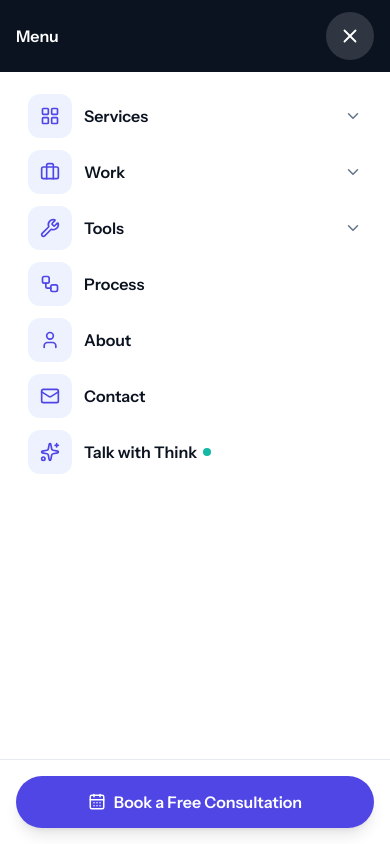
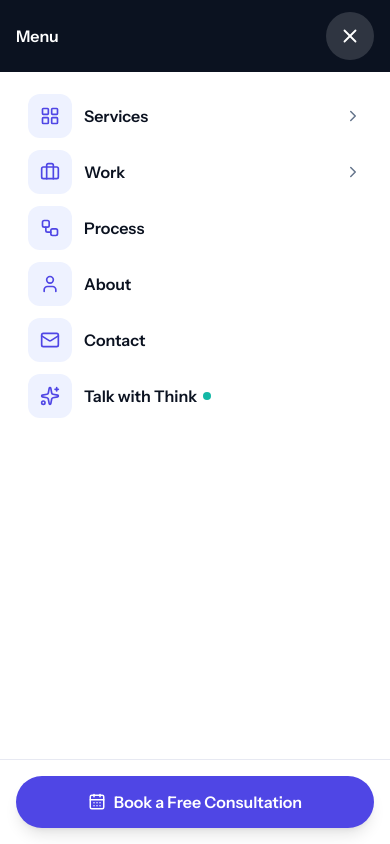
Before and after one commit to officialmuhammadusman/craft-think, a Next.js app: page /estimate in a window 390 px wide. Both pictures are taken after a click on the button "Open menu". Shown: the top 844 px of the page. Built offline with nearby package versions, Linux system fonts and the light colour scheme.

Commit message:
Phone drill-down drawer menu, remove Tools from header, consultation-led estimate with reduced amounts, View all services text

```diff
--- a/src/app/estimate/page.tsx
+++ b/src/app/estimate/page.tsx
@@ -4,15 +4,15 @@ import { SectionHeading } from "@/components/ui/SectionHeading";
 import { EstimateForm } from "@/components/forms/EstimateForm";
 import { CtaBand } from "@/components/ui/CtaBand";
 
-export const metadata: Metadata = { title: "Get an Estimate", description: "Get a rough, estimate-only range for your project cost and timeline — then book a free consultation for a firm quote." };
+export const metadata: Metadata = { title: "Get an Estimate", description: "Answer 3 quick questions, see a reduced indicative range — your firm estimate is given on your free consultation call." };
 
 export default function EstimatePage() {
   return (
     <>
       <section className="ct-section">
         <Container width="narrow">
-          <SectionHeading as="h1" eyebrow="Estimate" title="Get a Project Estimate" subtitle="Answer a few quick questions and get a rough range — no commitment, no fixed price promised here." />
-          <ol className="mt-10 grid gap-4 sm:grid-cols-3">{["1. Answer 3 quick questions","2. See a rough range + timeline","3. Book a free call for a firm quote"].map((s) => (<li key={s} className="rounded-[20px] border border-[#E7E9F2] bg-white px-5 py-4 text-base font-semibold shadow-sm">{s}</li>))}</ol>
+          <SectionHeading as="h1" eyebrow="Estimate" title="Get a Project Estimate" subtitle="Your firm estimate is given on your free consultation call. Answer a few quick questions first and see a reduced indicative range — no commitment, no fixed price promised here." />
+          <ol className="mt-10 grid gap-4 sm:grid-cols-3">{["1. Answer 3 quick questions","2. See a reduced indicative range","3. Get your firm estimate on a free call"].map((s) => (<li key={s} className="rounded-[20px] border border-[#E7E9F2] bg-white px-5 py-4 text-base font-semibold shadow-sm">{s}</li>))}</ol>
           <div className="mt-6"><EstimateForm /></div>
           <p className="mt-4 text-sm text-[#64748B]">Ranges are based on an analyst framework, not published fixed prices. Your firm quote is confirmed in writing after a free consultation.</p>
         </Container>
--- a/src/app/page.tsx
+++ b/src/app/page.tsx
@@ -127,7 +127,7 @@ export default function HomePage() {
               </Reveal>
             ))}
           </div>
-          <div className="mt-10 text-center"><Button href="/services" variant="secondary" size="lg" className="w-full sm:w-auto">View all 11 services →</Button></div>
+          <div className="mt-10 text-center"><Button href="/services" variant="secondary" size="lg" className="w-full sm:w-auto">View all services →</Button></div>
         </Container>
       </section>
 
--- a/src/components/layout/Header.tsx
+++ b/src/components/layout/Header.tsx
@@ -6,7 +6,7 @@
  * via a window event) and the solid indigo "Book a Free Consultation"
  * button, the only solid button in the bar.
  * Tier 2 (desktop only, left-aligned): Services ▾, Work ▾, Process,
- * About, Tools ▾. Each ▾ item opens a FULL-WIDTH mega-menu panel
+ * About. Each ▾ item opens a FULL-WIDTH mega-menu panel
  * below the header, page behind dimmed, NO X button on the panel.
  * Panel layout (GetYourGuide pattern): NARROW LEFT column of groups
  * (first group selected by default) + WIDE RIGHT grid of links.
@@ -18,10 +18,10 @@
  * (standard improvement). Active Tier 2 item is underlined indigo;
  * selected left group is marked with an indigo dot.
  * Phones: single-row header (logo + hamburger); Tier 2 is hidden
- * and all links live in MobileMenu (full-screen, single-open
- * accordion) — GetYourGuide hides its Tier 2 on phones, but
- * CraftThink cannot hide all its links, so the hamburger carries
- * them instead. Wordmark: "Craft" dark navy, "Think" solid #4F46E5.
+ * and all links live in MobileMenu (full-screen, drill-down drawer)
+ * — GetYourGuide hides its Tier 2 on phones, but CraftThink cannot
+ * hide all its links, so the hamburger carries them instead.
+ * Wordmark: "Craft" dark navy, "Think" solid #4F46E5.
  * Total header height: 64px on phones, 64px + 48px = 112px on
  * desktop — layout.tsx main padding matches (pt-[64px] lg:pt-[112px]).
  */
@@ -35,7 +35,7 @@ import { MobileMenu } from "@/components/layout/MobileMenu";
 import { Button } from "@/components/ui/Button";
 import { cn } from "@/lib/utils";
 
-type Panel = "services" | "work" | "tools" | null;
+type Panel = "services" | "work" | null;
 
 /* Services grouped by visitor intent — real services only, each once. */
 const serviceGroups: { title: string; slugs: string[] }[] = [
@@ -53,13 +53,6 @@ function industryKey(href: string): string | null {
 const workGroups: { title: string; key: string | null }[] = [
   { title: "All work", key: null },
   ...industries.map((ind) => ({ title: ind.label, key: industryKey(ind.href) })),
-];
-
-const tools: { title: string; href: string; line: string }[] = [
-  { title: "Talk with Think", href: "/guide", line: "Ask in plain words — guided to the right service and project." },
-  { title: "Get an Estimate", href: "/estimate", line: "Tell us what you need and get a written estimate." },
-  { title: "Free Software Audit", href: "/audit", line: "A free check of your existing software — what is slow or broken." },
-  { title: "FAQ", href: "/faq", line: "Plain answers to common questions, no jargon." },
 ];
 
 export function Header() {
@@ -158,7 +151,6 @@ export function Header() {
               {tier2Button("work", "Work")}
               <Link href="/process" onClick={() => setOpenPanel(null)} className="flex min-h-[48px] items-center border-b-2 border-transparent px-3 text-base font-semibold text-[#0B1220] hover:text-[#4F46E5]">Process</Link>
               <Link href="/about" onClick={() => setOpenPanel(null)} className="flex min-h-[48px] items-center border-b-2 border-transparent px-3 text-base font-semibold text-[#0B1220] hover:text-[#4F46E5]">About</Link>
-              {tier2Button("tools", "Tools")}
             </nav>
           </div>
         </div>
@@ -196,7 +188,7 @@ export function Header() {
                         </Link>
                       ))}
                     </div>
-                    <Link href="/services" onClick={() => setOpenPanel(null)} className="mt-4 inline-flex min-h-[48px] items-center px-3 text-base font-semibold text-[#4F46E5]">View all 11 services →</Link>
+                    <Link href="/services" onClick={() => setOpenPanel(null)} className="mt-4 inline-flex min-h-[48px] items-center px-3 text-base font-semibold text-[#4F46E5]">View all services →</Link>
                   </div>
                 </div>
               )}
@@ -234,25 +226,6 @@ export function Header() {
                 </div>
               )}
 
-              {openPanel === "tools" && (
-                <div className="flex gap-8">
-                  <div className="w-56 shrink-0">
-                    <span className="flex min-h-[48px] items-center gap-2 rounded-xl bg-[#EEF2FF] px-3 text-base font-semibold text-[#4F46E5]">
-                      <span className="h-2 w-2 shrink-0 rounded-full bg-[#4F46E5]" /> Free tools
-                    </span>
-                  </div>
-                  <div className="min-w-0 flex-1">
-                    <div className="grid grid-cols-2 gap-2 xl:grid-cols-3">
-                      {tools.map((tool) => (
-                        <Link key={tool.href} href={tool.href} onClick={() => setOpenPanel(null)} className="block min-h-[72px] rounded-xl px-3 py-3 hover:bg-[#F6F7FB]">
-                          <span className="block text-base font-semibold text-[#0B1220]">{tool.title}</span>
-                          <span className="mt-1 block text-sm leading-snug text-[#475569]">{tool.line}</span>
-                        </Link>
-                      ))}
-                    </div>
-                  </div>
-                </div>
-              )}
             </div>
           </div>
         )}
--- a/src/components/layout/MobileMenu.tsx
+++ b/src/components/layout/MobileMenu.tsx
@@ -1,164 +1,163 @@
 "use client";
 /**
- * MobileMenu — full-screen menu in the GetYourGuide Profile style:
- * a dark-navy top bar across the full width, X in a grey circle
- * top-right, white panel below, flat icon rows with chevrons.
- * SINGLE-OPEN ACCORDION (user's rule: tap one group and it opens,
- * the previously opened group closes — only one group is ever
- * expanded). Groups: Services (all 11 real services, with their
- * one-line promise), Work (all 6 real projects, with industry +
- * line), Tools (the 4 real tools, with one plain line). Plain rows:
- * Process, About, Contact, Talk with Think. Pinned solid indigo
- * "Book a Free Consultation" button at the bottom.
- * Talk with Think: dispatches the same "craftthink:open-ai" event
- * the header uses and closes this menu, so the existing AI bottom
- * sheet opens on its own (the sheet sits below this menu's z-index,
- * so opening it over the still-open menu would hide it behind the
- * menu — closing first is the clean wiring, reported as such).
- * The sticky bottom CTA bar (z-[99]) is covered by this menu
- * (z-[100]) while open, so it never shows above the menu.
- * Body scroll locked, safe-area padding, Lenis opted out so the
- * menu list scrolls natively. Closes on link click, Escape, X.
+ * MobileMenu — PHONE ONLY (lg:hidden). Full-screen menu in the
+ * GetYourGuide Profile style: a dark-navy top bar across the full
+ * width, X in a grey circle top-right, white panel below, pinned
+ * solid indigo "Book a Free Consultation" button at the bottom.
+ *
+ * DRILL-DOWN menu (replaces the old single-open accordions):
+ * the main view lists Services ▸, Work ▸, Process, About, Contact
+ * and Talk with Think — NO Tools group (user-requested removal;
+ * Estimate/Audit/FAQ stay reachable on desktop, in the footer and
+ * on the sticky bar). Tapping Services or Work opens a second
+ * panel that SLIDES IN FROM RIGHT TO LEFT like a drawer, covering
+ * the main menu, with its own top bar (← Back, centred title, X).
+ * Back returns to the main menu (panel slides back out to the
+ * right); X or any link closes the whole menu.
+ *
+ * Each drill-down panel also carries a small help card at its top:
+ * Services → "Not sure what you need? Talk with Think" (opens the
+ * existing AI sheet, closing the menu first, as before); Work →
+ * "Want work like this? Book a free consultation" (link).
+ * Body scroll locked while any view is open; drill lists scroll
+ * natively (data-lenis-prevent + overscroll-contain).
+ * Desktop header is untouched by this file.
  */
 import { useEffect, useState } from "react";
 import Link from "next/link";
-import { X, ChevronDown, LayoutGrid, Briefcase, Workflow, User, Mail, Sparkles, CalendarDays, Wrench } from "lucide-react";
+import { X, ChevronRight, ArrowLeft, LayoutGrid, Briefcase, Workflow, User, Mail, Sparkles, CalendarDays } from "lucide-react";
 import { projects, services } from "@/data/content";
-import { cn } from "@/lib/utils";
 
-type GroupKey = "services" | "work" | "tools" | null;
+type View = "main" | "services" | "work";
 
 export function MobileMenu({ isOpen, onClose }: { isOpen: boolean; onClose: () => void }) {
-  const [expanded, setExpanded] = useState<GroupKey>(null);
+  const [view, setView] = useState<View>("main");
+
+  // Reset to the main view on every close path, so the next open
+  // always starts at the main view (no setState inside the effect).
+  const closeAll = () => { setView("main"); onClose(); };
 
   useEffect(() => {
     if (!isOpen) return;
-    const onKey = (e: KeyboardEvent) => { if (e.key === "Escape") onClose(); };
+    const onKey = (e: KeyboardEvent) => { if (e.key === "Escape") closeAll(); };
     document.addEventListener("keydown", onKey);
     document.body.style.overflow = "hidden";
     return () => { document.removeEventListener("keydown", onKey); document.body.style.overflow = ""; };
+    // eslint-disable-next-line react-hooks/exhaustive-deps
   }, [isOpen, onClose]);
 
   if (!isOpen) return null;
 
-  // Single-open: opening a group closes any previously opened one;
-  // tapping the open group again collapses it.
-  const toggle = (key: Exclude<GroupKey, null>) =>
-    setExpanded((prev) => (prev === key ? null : key));
-
   const talkWithThink = () => {
-    onClose();
+    closeAll();
     window.dispatchEvent(new CustomEvent("craftthink:open-ai"));
   };
 
-  const groupButton = (key: Exclude<GroupKey, null>, label: string, Icon: typeof LayoutGrid) => (
+  const drillButton = (target: Exclude<View, "main">, label: string, Icon: typeof LayoutGrid) => (
     <button
       type="button"
-      onClick={() => toggle(key)}
-      aria-expanded={expanded === key}
+      onClick={() => setView(target)}
       className="flex min-h-[56px] w-full items-center gap-3 rounded-xl px-3 text-base font-semibold text-[#0B1220] hover:bg-[#F6F7FB]"
     >
       <span className="flex h-11 w-11 shrink-0 items-center justify-center rounded-xl bg-[#EEF2FF] text-[#4F46E5]"><Icon size={20} /></span>
       <span className="flex-1 text-left">{label}</span>
-      <ChevronDown size={18} className={cn("shrink-0 text-[#64748B] transition-transform", expanded === key && "rotate-180")} />
+      <ChevronRight size={18} className="shrink-0 text-[#64748B]" />
     </button>
   );
 
+  const plainRow = (label: string, href: string, Icon: typeof LayoutGrid) => (
+    <Link href={href} onClick={closeAll} className="flex min-h-[56px] items-center gap-3 rounded-xl px-3 text-base font-semibold text-[#0B1220] hover:bg-[#F6F7FB]">
+      <span className="flex h-11 w-11 shrink-0 items-center justify-center rounded-xl bg-[#EEF2FF] text-[#4F46E5]"><Icon size={20} /></span>
+      {label}
+    </Link>
+  );
+
   return (
-    <div id="mobile-menu" aria-label="Mobile navigation" data-lenis-prevent className="fixed inset-0 z-[100] flex flex-col overscroll-contain bg-white lg:hidden">
+    <div id="mobile-menu" aria-label="Mobile navigation" data-lenis-prevent className="fixed inset-0 z-[100] flex flex-col overflow-hidden overscroll-contain bg-white lg:hidden">
       {/* Dark-navy top bar — GetYourGuide Profile style */}
       <div className="flex items-center justify-between gap-3 bg-[#0B1220] px-4 py-3 pt-[calc(0.75rem+env(safe-area-inset-top))]">
         <p className="text-base font-bold text-white">Menu</p>
-        <button type="button" onClick={onClose} aria-label="Close menu" className="flex h-12 w-12 shrink-0 items-center justify-center rounded-full bg-white/15 text-white hover:bg-white/25"><X size={22} /></button>
+        <button type="button" onClick={closeAll} aria-label="Close menu" className="flex h-12 w-12 shrink-0 items-center justify-center rounded-full bg-white/15 text-white hover:bg-white/25"><X size={22} /></button>
       </div>
 
+      {/* MAIN VIEW */}
       <nav aria-label="Main navigation" data-lenis-prevent className="min-h-0 flex-1 overflow-y-auto overscroll-contain px-4 py-4">
-        {/* Services accordion — all 11, with promise lines */}
-        {groupButton("services", "Services", LayoutGrid)}
-        <div className={cn("overflow-hidden transition-all duration-200", expanded === "services" ? "max-h-[1400px] opacity-100" : "max-h-0 opacity-0")}>
-          <ul className="flex flex-col gap-0.5 pb-2 pl-1">
+        {drillButton("services", "Services", LayoutGrid)}
+        {drillButton("work", "Work", Briefcase)}
+        {plainRow("Process", "/process", Workflow)}
+        {plainRow("About", "/about", User)}
+        {plainRow("Contact", "/contact", Mail)}
+        <button type="button" onClick={talkWithThink} className="flex min-h-[56px] w-full items-center gap-3 rounded-xl px-3 text-base font-semibold text-[#0B1220] hover:bg-[#F6F7FB]">
+          <span className="flex h-11 w-11 shrink-0 items-center justify-center rounded-xl bg-[#EEF2FF] text-[#4F46E5]"><Sparkles size={20} /></span>
+          <span className="flex flex-1 items-center gap-1.5 text-left">Talk with Think <span className="h-2 w-2 rounded-full bg-[#14B8A6]" /></span>
+        </button>
+      </nav>
+
+      {/* Pinned booking button — main view only */}
+      <div className="border-t border-[#E7E9F2] bg-white px-4 py-4 pb-[calc(1rem+env(safe-area-inset-bottom))]">
+        <Link href="/consultation" onClick={closeAll} className="flex min-h-[52px] w-full items-center justify-center gap-2 rounded-full bg-[#4F46E5] px-4 text-base font-semibold text-white shadow-lg">
+          <CalendarDays size={18} /> Book a Free Consultation
+        </Link>
+      </div>
+
+      {/* DRILL-DOWN PANEL — slides in from right to left, covers main view */}
+      {view !== "main" && (
+        <div className="ct-drawer-in absolute inset-0 z-10 flex flex-col bg-white" role="dialog" aria-label={view === "services" ? "Services" : "Work"}>
+          {/* Drill top bar: Back left, title centred, X right */}
+          <div className="flex items-center gap-3 bg-[#0B1220] px-4 py-3 pt-[calc(0.75rem+env(safe-area-inset-top))]">
+            <button type="button" onClick={() => setView("main")} aria-label="Back to menu" className="flex h-12 w-12 shrink-0 items-center justify-center rounded-full bg-white/15 text-white hover:bg-white/25"><ArrowLeft size={22} /></button>
+            <p className="flex-1 text-center text-base font-bold text-white">{view === "services" ? "Services" : "Work"}</p>
+            <button type="button" onClick={closeAll} aria-label="Close menu" className="flex h-12 w-12 shrink-0 items-center justify-center rounded-full bg-white/15 text-white hover:bg-white/25"><X size={22} /></button>
+          </div>
+
+          <div data-lenis-prevent className="min-h-0 flex-1 overflow-y-auto overscroll-contain px-4 py-4 pb-[calc(1rem+env(safe-area-inset-bottom))]">
+            {/* Help card at the top of each drill panel */}
+            {view === "services" ? (
+              <div className="rounded-[20px] border border-[#E7E9F2] bg-[#EEF2FF] p-5">
+                <p className="text-base font-bold text-[#0B1220]">Not sure what you need?</p>
+                <p className="mt-1 text-sm leading-snug text-[#475569]">Talk with Think — it guides you to the right service.</p>
+                <button type="button" onClick={talkWithThink} className="mt-3 flex min-h-[48px] items-center gap-1.5 rounded-full bg-[#4F46E5] px-5 text-base font-semibold text-white">Talk with Think <span className="h-2 w-2 rounded-full bg-[#14B8A6]" /></button>
+              </div>
+            ) : (
+              <div className="rounded-[20px] border border-[#E7E9F2] bg-[#EEF2FF] p-5">
+                <p className="text-base font-bold text-[#0B1220]">Want work like this?</p>
+                <p className="mt-1 text-sm leading-snug text-[#475569]">Book a free consultation and we will show you the plan.</p>
+                <Link href="/consultation" onClick={closeAll} className="mt-3 flex min-h-[48px] w-fit items-center rounded-full bg-[#4F46E5] px-5 text-base font-semibold text-white">Book a Free Consultation</Link>
+              </div>
+            )}
+
+            {view === "services" ? (
+              <ul className="mt-4 flex flex-col gap-0.5">
                 {services.map((s) => (
                   <li key={s.slug}>
-                <Link href={`/services/${s.slug}`} onClick={onClose} className="block min-h-[56px] rounded-xl px-3 py-2.5 hover:bg-[#EEF2FF]">
+                    <Link href={`/services/${s.slug}`} onClick={closeAll} className="block min-h-[56px] rounded-xl px-3 py-2.5 hover:bg-[#EEF2FF]">
                       <span className="block text-base font-semibold text-[#0B1220]">{s.title}</span>
                       <span className="mt-0.5 block text-sm leading-snug text-[#475569]">{s.line}</span>
                     </Link>
                   </li>
                 ))}
                 <li>
-              <Link href="/services" onClick={onClose} className="flex min-h-[48px] items-center rounded-xl px-3 text-base font-semibold text-[#4F46E5]">View all 11 services →</Link>
+                  <Link href="/services" onClick={closeAll} className="flex min-h-[48px] items-center rounded-xl px-3 text-base font-semibold text-[#4F46E5]">View all services →</Link>
                 </li>
               </ul>
-        </div>
-
-        {/* Work accordion — all 6, with industry + line */}
-        {groupButton("work", "Work", Briefcase)}
-        <div className={cn("overflow-hidden transition-all duration-200", expanded === "work" ? "max-h-[1200px] opacity-100" : "max-h-0 opacity-0")}>
-          <ul className="flex flex-col gap-0.5 pb-2 pl-1">
+            ) : (
+              <ul className="mt-4 flex flex-col gap-0.5">
                 {projects.map((p) => (
                   <li key={p.slug}>
-                <Link href={`/work/${p.slug}`} onClick={onClose} className="block min-h-[56px] rounded-xl px-3 py-2.5 hover:bg-[#EEF2FF]">
+                    <Link href={`/work/${p.slug}`} onClick={closeAll} className="block min-h-[56px] rounded-xl px-3 py-2.5 hover:bg-[#EEF2FF]">
                       <span className="block text-base font-semibold text-[#0B1220]">{p.title}</span>
                       <span className="mt-0.5 block text-sm leading-snug text-[#475569]">{p.industryLabel} · {p.line}</span>
                     </Link>
                   </li>
                 ))}
                 <li>
-              <Link href="/work" onClick={onClose} className="flex min-h-[48px] items-center rounded-xl px-3 text-base font-semibold text-[#4F46E5]">View all work →</Link>
+                  <Link href="/work" onClick={closeAll} className="flex min-h-[48px] items-center rounded-xl px-3 text-base font-semibold text-[#4F46E5]">View all work →</Link>
                 </li>
               </ul>
+            )}
           </div>
-
-        {/* Tools accordion — the 4 real tools, with plain lines */}
-        {groupButton("tools", "Tools", Wrench)}
-        <div className={cn("overflow-hidden transition-all duration-200", expanded === "tools" ? "max-h-[800px] opacity-100" : "max-h-0 opacity-0")}>
-          <ul className="flex flex-col gap-0.5 pb-2 pl-1">
-            {[
-              { title: "Talk with Think", href: "/guide", line: "Ask in plain words — guided to the right service and project.", action: true },
-              { title: "Get an Estimate", href: "/estimate", line: "Tell us what you need and get a written estimate.", action: false },
-              { title: "Free Software Audit", href: "/audit", line: "A free check of your existing software — what is slow or broken.", action: false },
-              { title: "FAQ", href: "/faq", line: "Plain answers to common questions, no jargon.", action: false },
-            ].map((t) => (
-              <li key={t.href}>
-                {t.action ? (
-                  <button type="button" onClick={talkWithThink} className="block min-h-[56px] w-full rounded-xl px-3 py-2.5 text-left hover:bg-[#EEF2FF]">
-                    <span className="flex items-center gap-1.5 text-base font-semibold text-[#0B1220]">{t.title} <span className="h-2 w-2 rounded-full bg-[#14B8A6]" /></span>
-                    <span className="mt-0.5 block text-sm leading-snug text-[#475569]">{t.line}</span>
-                  </button>
-                ) : (
-                  <Link href={t.href} onClick={onClose} className="block min-h-[56px] rounded-xl px-3 py-2.5 hover:bg-[#EEF2FF]">
-                    <span className="block text-base font-semibold text-[#0B1220]">{t.title}</span>
-                    <span className="mt-0.5 block text-sm leading-snug text-[#475569]">{t.line}</span>
-                  </Link>
+        </div>
       )}
-              </li>
-            ))}
-          </ul>
-        </div>
-
-        {/* Plain rows */}
-        {[
-          { label: "Process", href: "/process", icon: Workflow },
-          { label: "About", href: "/about", icon: User },
-          { label: "Contact", href: "/contact", icon: Mail },
-        ].map((link) => (
-          <Link key={link.href} href={link.href} onClick={onClose} className="flex min-h-[56px] items-center gap-3 rounded-xl px-3 text-base font-semibold text-[#0B1220] hover:bg-[#F6F7FB]">
-            <span className="flex h-11 w-11 shrink-0 items-center justify-center rounded-xl bg-[#EEF2FF] text-[#4F46E5]"><link.icon size={20} /></span>
-            {link.label}
-          </Link>
-        ))}
-        <button type="button" onClick={talkWithThink} className="flex min-h-[56px] w-full items-center gap-3 rounded-xl px-3 text-base font-semibold text-[#0B1220] hover:bg-[#F6F7FB]">
-          <span className="flex h-11 w-11 shrink-0 items-center justify-center rounded-xl bg-[#EEF2FF] text-[#4F46E5]"><Sparkles size={20} /></span>
-          <span className="flex flex-1 items-center gap-1.5 text-left">Talk with Think <span className="h-2 w-2 rounded-full bg-[#14B8A6]" /></span>
-        </button>
-      </nav>
-
-      {/* Pinned booking button */}
-      <div className="border-t border-[#E7E9F2] bg-white px-4 py-4 pb-[calc(1rem+env(safe-area-inset-bottom))]">
-        <Link href="/consultation" onClick={onClose} className="flex min-h-[52px] w-full items-center justify-center gap-2 rounded-full bg-[#4F46E5] px-4 text-base font-semibold text-white shadow-lg">
-          <CalendarDays size={18} /> Book a Free Consultation
-        </Link>
-      </div>
     </div>
   );
 }
```
Also changed, not shown: src/app/globals.css (+19 -0 lines), src/components/forms/EstimateForm.tsx (+10 -6 lines). Lines whose indentation alone changed are shown as unchanged.
